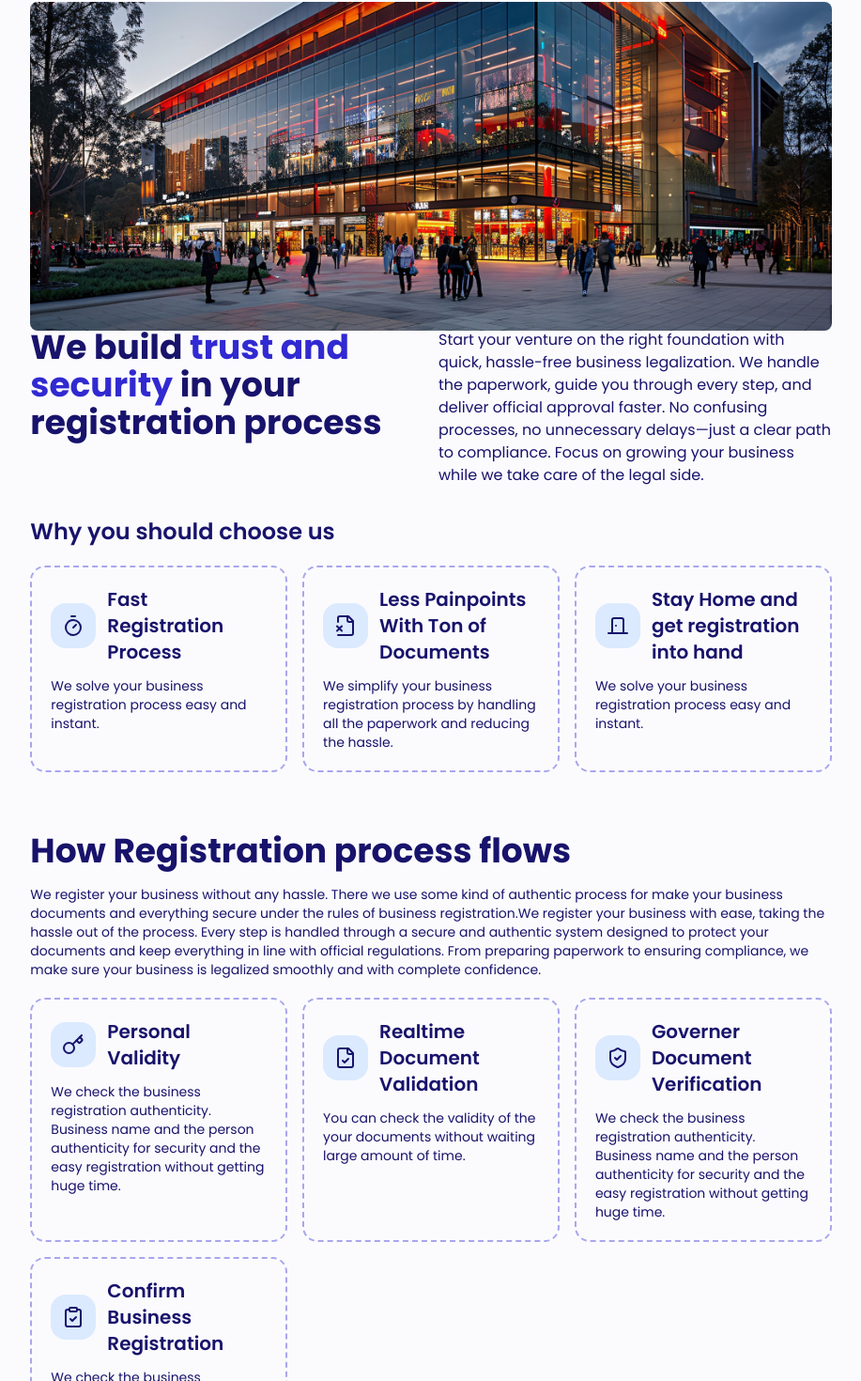
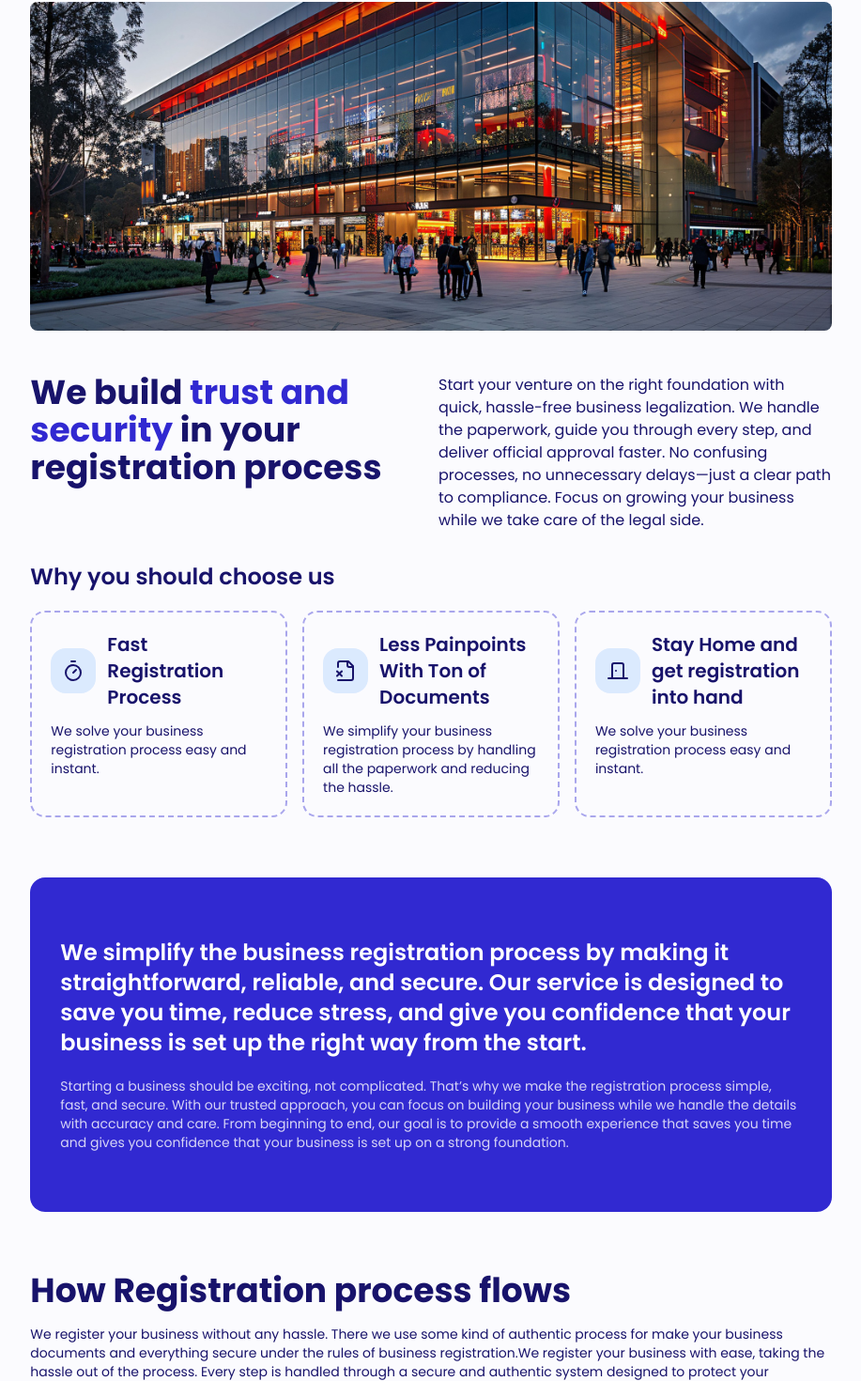
Before and after one commit to buddhika-development/business_process_enhancement, a Next.js app in the folder client_app/: page / in a window 1280 px wide. Shown: the part 490-1960 px from the top of the page at 94% size, without its empty margins (181-1098 px from the left). Built offline with nearby package versions, Linux system fonts and the light colour scheme.

Commit message:
setup the highlited section

```diff
--- a/client_app/src/app/page.tsx
+++ b/client_app/src/app/page.tsx
@@ -1,6 +1,7 @@
 import InstantContactUs from "@/components/layout/Global/InstantContactUs";
 import BusinessRegistrationProcess from "@/components/layout/HomePage/BusinessRegistrationProcess";
 import HeroSection from "@/components/layout/HomePage/HeroSection";
+import HighlightSection from "@/components/layout/HomePage/HighlightSection";
 import WhyUs from "@/components/layout/HomePage/WhyUs";
 import Image from "next/image";
 
@@ -14,6 +15,9 @@ export default function Home() {
       {/* business introduction section */}
       <WhyUs />
 
+      {/* hightlight section */}
+      <HighlightSection />
+
       {/* how process flow */}
       <BusinessRegistrationProcess />
 
--- /dev/null
+++ b/client_app/src/components/layout/HomePage/HighlightSection.tsx
@@ -0,0 +1,14 @@
+import SecondaryTitle from '@/components/ui/Title/SecondaryTitle'
+import Title from '@/components/ui/Title/Title'
+import React from 'react'
+
+const HighlightSection = () => {
+  return (
+    <div className='mt-16 body-content bg-primary text-white rounded-2xl px-8 py-16'>
+        <SecondaryTitle className='text-white'>We simplify the business registration process by making it straightforward, reliable, and secure. Our service is designed to save you time, reduce stress, and give you confidence that your business is set up the right way from the start.</SecondaryTitle>
+        <p className='mt-5 text-white/80 text-sm'>Starting a business should be exciting, not complicated. That’s why we make the registration process simple, fast, and secure. With our trusted approach, you can focus on building your business while we handle the details with accuracy and care. From beginning to end, our goal is to provide a smooth experience that saves you time and gives you confidence that your business is set up on a strong foundation.</p>
+    </div>
+  )
+}
+
+export default HighlightSection
--- a/client_app/src/components/layout/HomePage/WhyUs.tsx
+++ b/client_app/src/components/layout/HomePage/WhyUs.tsx
@@ -9,7 +9,7 @@ import Card from '../Card';
 
 const WhyUs = () => {
   return (
-    <div className='body-content '>
+    <div className='body-content mt-12'>
         <div className='grid grid-cols-1 lg:grid-cols-2 gap-4 py-8'>
             <Title>We build <span className='text-primary'>trust and security</span> in your registration process</Title>
             <p>Start your venture on the right foundation with quick, hassle-free business legalization. We handle the paperwork, guide you through every step, and deliver official approval faster. No confusing processes, no unnecessary delays—just a clear path to compliance. Focus on growing your business while we take care of the legal side.</p>
```
